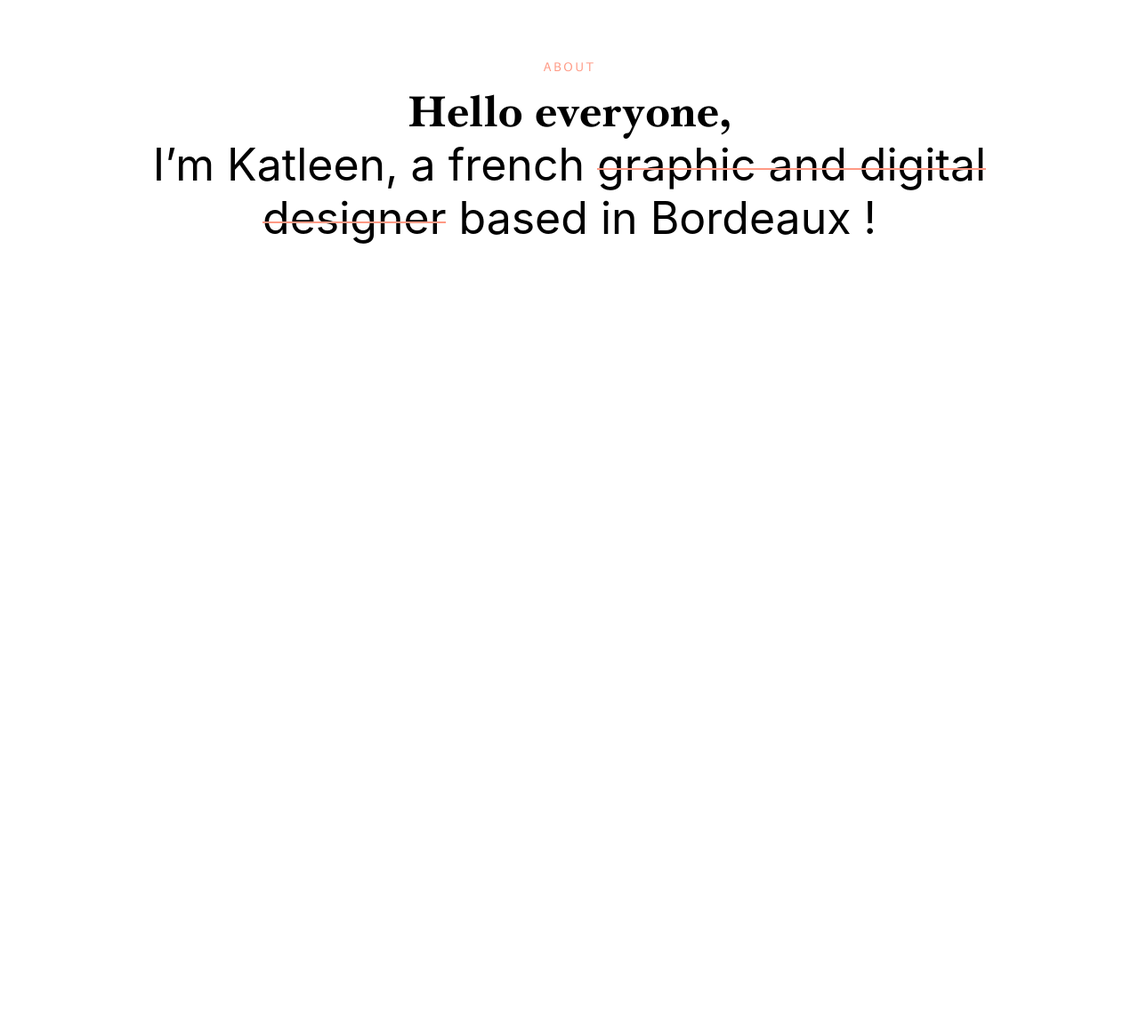
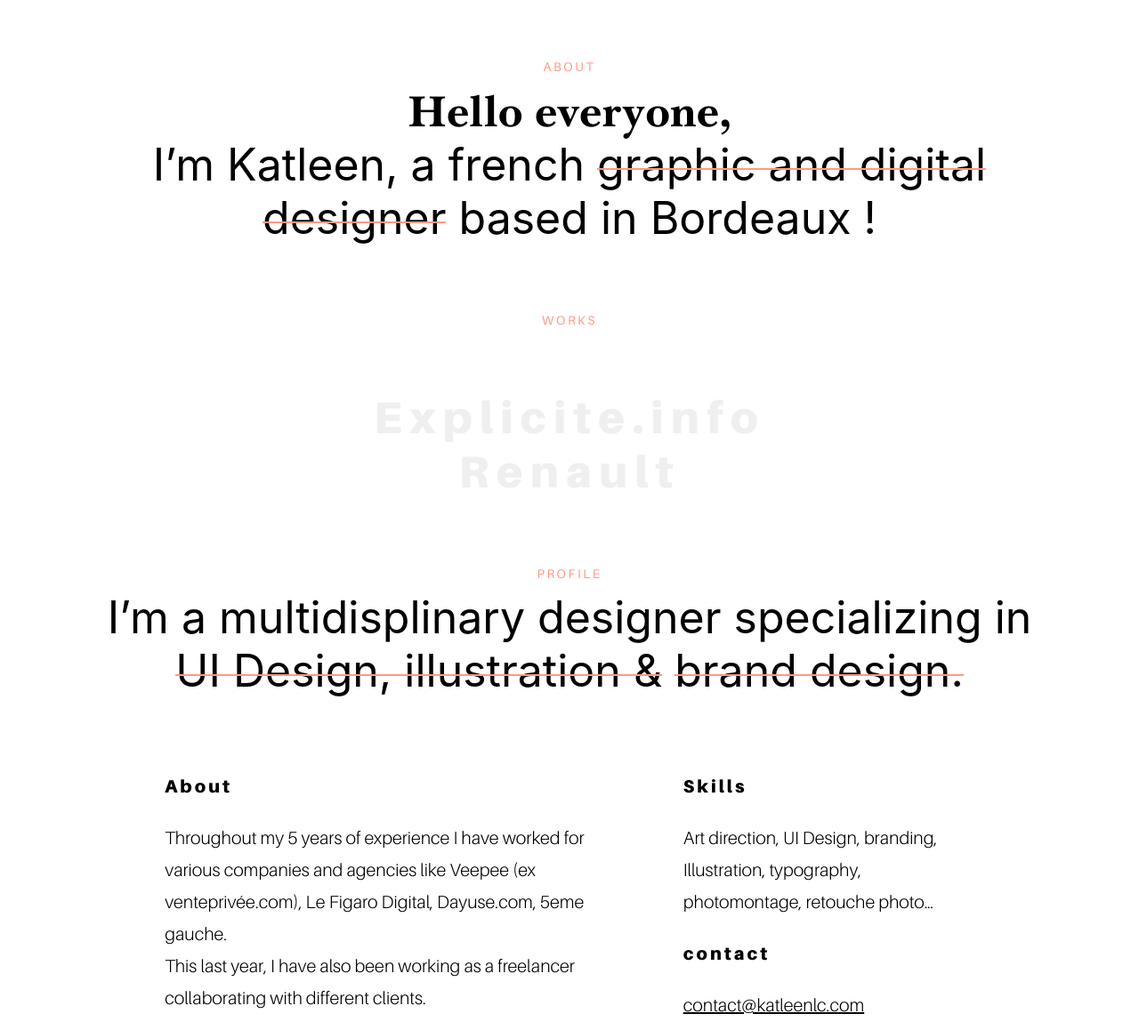
Before and after one commit to yoan972/ktleen-lc, a Gatsby site: page / in a window 1280 px wide. Shown: the part 500-1658 px from the top of the page at 89% size. Before the commit the page ends 800 px from the top, so only its background shows below. Built offline with nearby package versions, Linux system fonts and the light colour scheme; Gatsby itself is replaced by a stand-in of ours.

Commit message:
complete homepage

```diff
--- a/src/pages/index.js
+++ b/src/pages/index.js
@@ -3,6 +3,7 @@ import "../styles/main.scss"
 import Layout from "../components/layout"
 import Logo from "../assets/images/logo.svg"
 import handScroll from "../assets/images/hand-scroll.svg"
+import { Link } from "gatsby"
 
 export default () => {
   return (
@@ -30,6 +31,60 @@ export default () => {
           <span className="hoverlined">designer</span>&nbsp;based in Bordeaux !
         </h1>
       </section>
+      <section className="work section">
+        <h2 className="section__title" id="works">
+          works
+        </h2>
+        <ul className="works-list">
+          <li className="works-list__item">
+            <div className="work">
+              <Link to="/" className="work__title">
+                Explicite.info
+              </Link>
+            </div>
+          </li>
+          <li className="works-list__item">
+            <div className="work">
+              <Link to="/" className="work__title">
+                Renault
+              </Link>
+            </div>
+          </li>
+        </ul>
+      </section>
+      <section id="profile" className="profile section">
+        <h2 className="section__title">profile</h2>
+        <p className="section__text">
+          Iʼm a multidisplinary designer specializing in
+          <br />
+          <span className="hoverlined">UI Design, illustration &</span>{" "}
+          <span className="hoverlined">brand design.</span>
+        </p>
+        <div className="profile__details">
+          <div className="profile__about">
+            <h3 className="profile__title">About</h3>
+            <p className="profile__text">
+              Throughout my 5 years of experience I have worked for various
+              companies and agencies like Veepee (ex venteprivée.com), Le Figaro
+              Digital, Dayuse.com, 5eme gauche.
+              <br /> This last year, I have also been working as a freelancer
+              collaborating with different clients.
+            </p>
+          </div>
+          <div className="profile__other">
+            <h3 className="profile__title">Skills</h3>
+            <p className="profile__text">
+              Art direction, UI Design, branding, Illustration, typography,
+              photomontage, retouche photo…
+            </p>
+            <h3 className="profile__title">contact</h3>
+            <p className="profile__text profile__contact">
+              contact@katleenlc.com
+            </p>
+          </div>
+        </div>
+      </section>
+      <footer></footer>
     </Layout>
   )
 }
--- a/src/styles/main.scss
+++ b/src/styles/main.scss
@@ -4,6 +4,9 @@ body {
   margin: 0;
   color: #000000;
   background-color: #ffffff;
+  font-family: "Aileron Regular", -apple-system, BlinkMacSystemFont, "Segoe UI",
+    Roboto, Oxygen, Ubuntu, Cantarell, "Open Sans", "Helvetica Neue", sans-serif;
+  font-weight: normal;
 }
 h1,
 p {
@@ -48,6 +51,8 @@ p {
 }
 .section {
   text-align: center;
+  margin-top: 76px;
+  padding: 0px 25px;
 }
 .section__title {
   font-size: 14px;
@@ -95,9 +100,65 @@ p {
   right: 0;
   z-index: 1;
 }
-
+.works-list {
+  list-style: none;
+  padding: 0;
+  margin-top: 70px;
+}
+.work__title {
+  font-family: "Aileron Black";
+  font-size: 50px;
+  font-weight: 900;
+  font-style: normal;
+  font-stretch: normal;
+  line-height: normal;
+  letter-spacing: 8px;
+  text-align: center;
+  color: #efefef;
+  text-decoration: none;
+}
+.profile__details {
+  display: flex;
+  justify-content: center;
+  flex-wrap: wrap;
+  text-align: left;
+  margin-top: 50px;
+}
+.profile__title {
+  font-family: "Aileron Black", -apple-system, BlinkMacSystemFont, sans-serif;
+  font-size: 20px;
+  font-weight: 900;
+  font-style: normal;
+  font-stretch: normal;
+  line-height: 2;
+  letter-spacing: 3px;
+  color: #000000;
+}
+.profile__text {
+  font-family: "Aileron Light";
+  font-size: 20px;
+  font-weight: 300;
+  font-style: normal;
+  font-stretch: normal;
+  line-height: 1.8;
+  letter-spacing: normal;
+  color: #000000;
+}
+.profile__about {
+  max-width: 473px;
+  padding: 10px;
+  margin-right: 7vw;
+}
+.profile__other {
+  max-width: 327px;
+  padding: 10px;
+}
+.profile__contact {
+  text-decoration: underline;
+}
 @media screen and (max-width: 768px) {
-  .section__text {
+  .section__text,
+  .work__title {
     font-size: 25px;
   }
   .menu {
@@ -107,4 +168,10 @@ p {
   .menu__item:last-child {
     margin: 0;
   }
+  .profile__about,
+  .profile__other {
+    max-width: none;
+    width: 100%;
+    padding: 0;
+  }
 }
```
